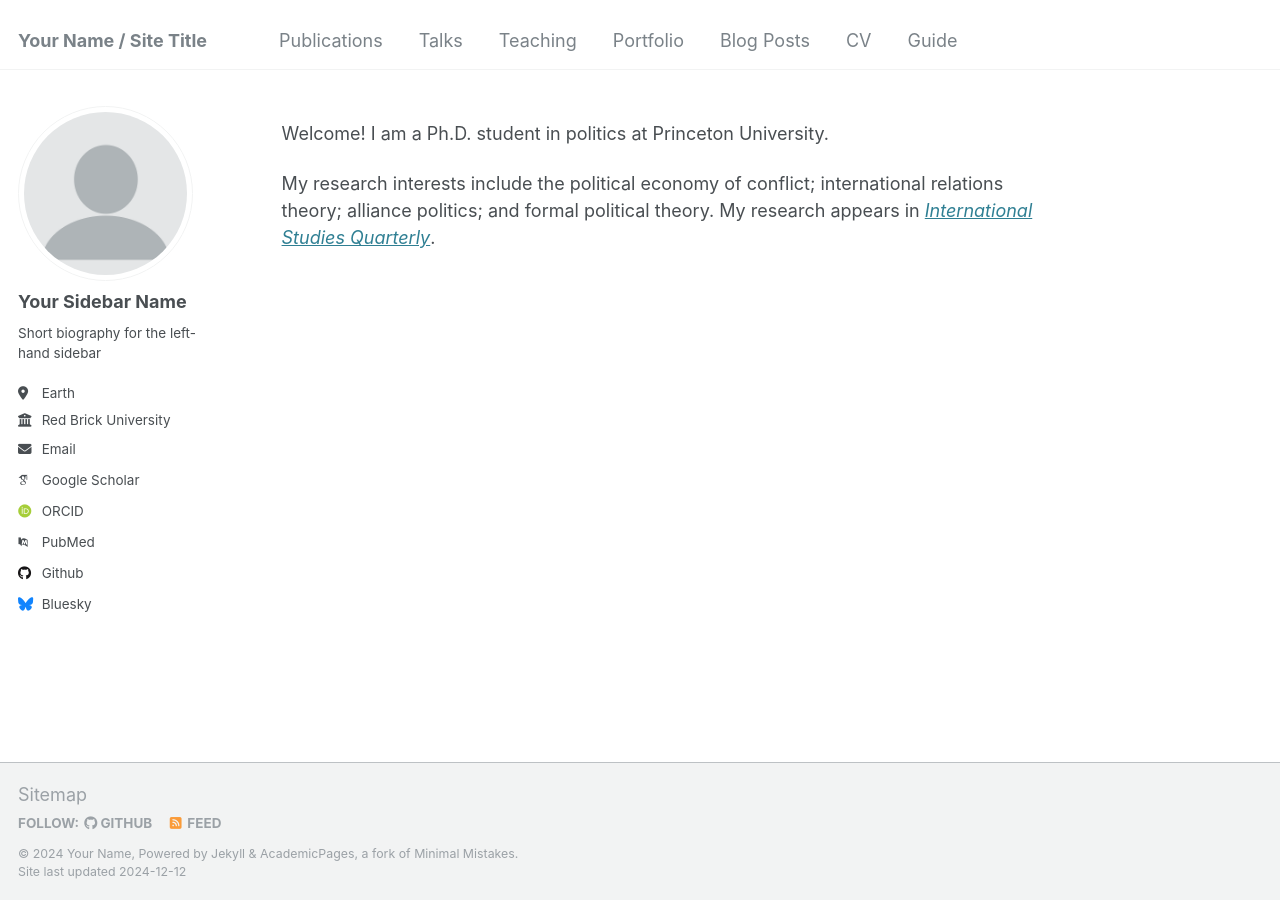
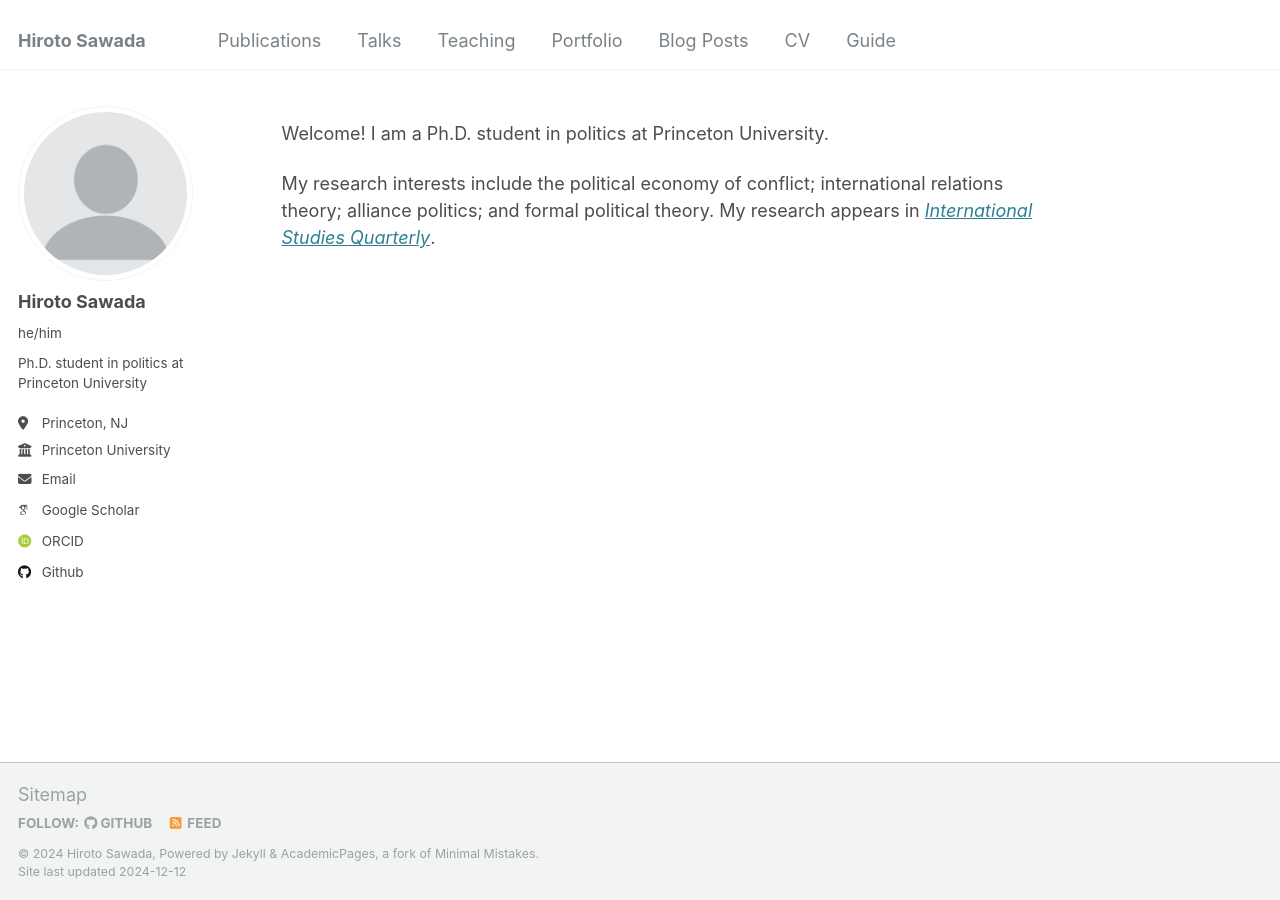
Before and after one commit to hiroto-sawada/hiroto-sawada.github.io, a Jekyll site: the page built from _pages/about.md, in a window 1280 px wide. Built offline with Jekyll 4.4.1, drawn with Linux system fonts in a browser that asks for light colours; some web fonts are replaced.

Commit message:
Update _config.yml

```diff
--- a/_config.yml
+++ b/_config.yml
@@ -8,13 +8,13 @@
 
 # Basic Site Settings
 locale                   : "en-US"
-title                    : "Your Name / Site Title"
+title                    : "Hiroto Sawada"
 title_separator          : "-"
-name                     : &name "Your Name"
-description              : &description "personal description"
-url                      : https://academicpages.github.io # the base hostname & protocol for your site e.g. "https://[your GitHub username].github.io"
+name                     : &name "Hiroto Sawada"
+description              : &description "Ph.D. student at Princeton University"
+url                      : https://hiroto-sawada.github.io # the base hostname & protocol for your site e.g. "https://[your GitHub username].github.io"
 baseurl                  : "" # the subpath of your site, e.g. "/blog"
-repository               : "academicpages/academicpages.github.io"
+repository               : "hiroto-sawada/hiroto-sawada.github.io"
 
 # Site Author - The following control what appear as part of the author content on the side bar.
 #               If a field is blank the icon and link will not appear, otherwise it will be shown.
@@ -22,13 +22,13 @@ repository               : "academicpages/academicpages.github.io"
 author:
   # Biographic information
   avatar           : "profile.png"
-  name             : "Your Sidebar Name"
-  pronouns         : # example: "she/her"
-  bio              : "Short biography for the left-hand sidebar"
-  location         : "Earth"
-  employer         : "Red Brick University"
+  name             : "Hiroto Sawada"
+  pronouns         : "he/him"
+  bio              : "Ph.D. student in politics at Princeton University"
+  location         : "Princeton, NJ"
+  employer         : "Princeton University"
   uri              : # URL
-  email            : "none@example.org"
+  email            : "hsawada@princeton.edu"
 
   # Academic websites
   arxiv            : # URL - Update with the correct link to your profile
@@ -36,7 +36,7 @@ author:
   impactstory      : # URL
   orcid            : "http://orcid.org/yourorcidurl"
   semantic         : # URL
-  pubmed           : "https://www.ncbi.nlm.nih.gov/pubmed/?term=john+snow"
+  pubmed           : # URL
   researchgate     : # URL
   scopus           : # URL
 
@@ -44,12 +44,12 @@ author:
   bitbucket        : # Username - Update with your username on the site
   codepen          : # Username
   dribbble         : # Username
-  github           : "academicpages"
+  github           : "hiroto-sawada"
   kaggle           : # Username
   stackoverflow    : # User number or user number and name (i.e., use "1" or "1/jeff-atwood")
 
   # Social media
-  bluesky          : "bsky.app" # Replace this with you Bluesky username
+  bluesky          : # Replace this with you Bluesky username
   facebook         : # Username
   flickr           : # Username
   foursquare       : # Username
```
